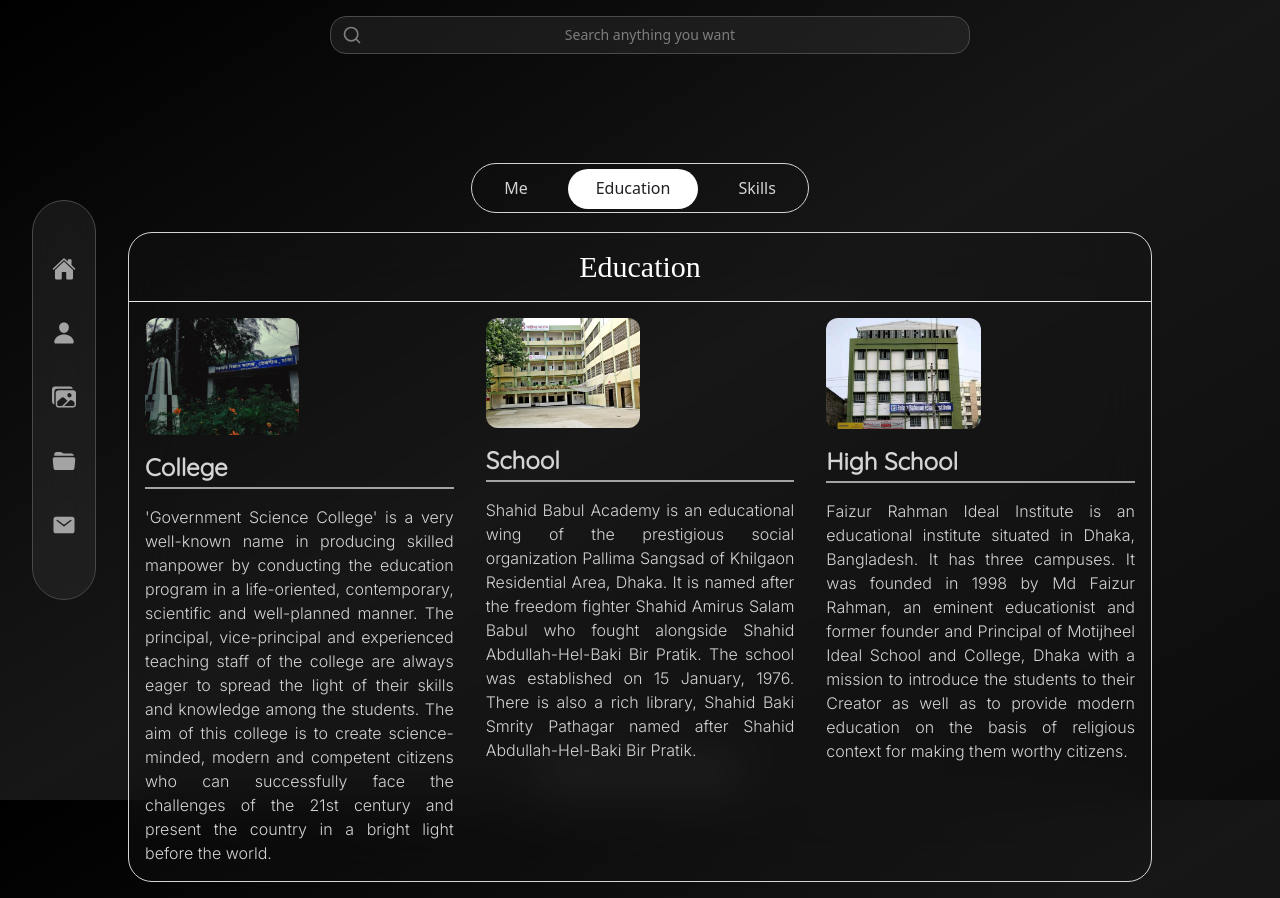
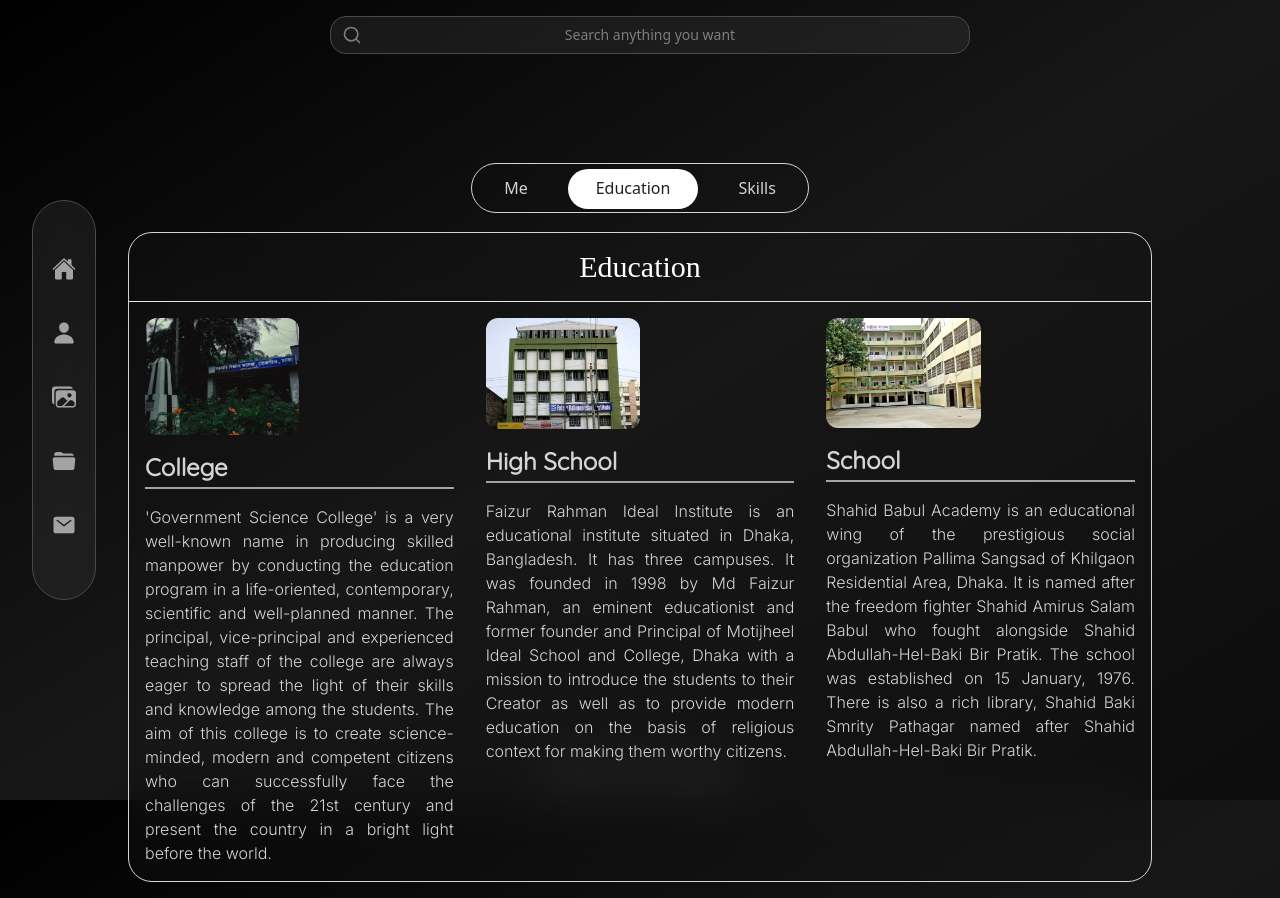
Before and after one commit to lyc-the-malison/susmoy-debnath, a React (Create React App) app: page /About/Education in a window 1280 px wide. Built offline with nearby package versions, Linux system fonts and the light colour scheme; a web font is replaced by a local one.

Commit message:
third commit

```diff
--- a/src/components/About components/Education.js
+++ b/src/components/About components/Education.js
@@ -31,15 +31,15 @@
 
                 </div>
                 <div className='m-4 text-justify lg:w-1/2'>
+                    <img className='rounded-xl mb-4 lg:w-1/2' src="/frii.jpg" alt="" />
+                    <h1 className='text-2xl font-Quicksand font-bold border-b-2 border-neutral-400 pb-1 mb-4'>High School</h1>
+                    <p className='font-Inter'>Faizur Rahman Ideal Institute is an educational institute situated in Dhaka, Bangladesh. It has three campuses. It was founded in 1998 by Md Faizur Rahman, an eminent educationist and former founder and Principal of Motijheel Ideal School and College, Dhaka with a mission to introduce the students to their Creator as well as to provide modern education on the basis of religious context for making them worthy citizens.</p>
+
+                </div>
+                <div className='m-4 text-justify lg:w-1/2'>
                     <img className='rounded-xl mb-4 lg:w-1/2' src="/pallima.jpg" alt="" />
                     <h1 className='text-2xl font-Quicksand font-bold border-b-2 border-neutral-400 pb-1 mb-4'>School</h1>
                     <p className='font-Inter'>Shahid Babul Academy is an educational wing of the prestigious social organization Pallima Sangsad of Khilgaon Residential Area, Dhaka. It is named after the freedom fighter Shahid Amirus Salam Babul who fought alongside Shahid Abdullah-Hel-Baki Bir Pratik. The school was established on 15 January, 1976. There is also a rich library, Shahid Baki Smrity Pathagar named after Shahid Abdullah-Hel-Baki Bir Pratik.</p>
-
-                </div>
-                <div className='m-4 text-justify lg:w-1/2'>
-                    <img className='rounded-xl mb-4 lg:w-1/2' src="/frii.jpg" alt="" />
-                    <h1 className='text-2xl font-Quicksand font-bold border-b-2 border-neutral-400 pb-1 mb-4'>High School</h1>
-                    <p className='font-Inter'>Faizur Rahman Ideal Institute is an educational institute situated in Dhaka, Bangladesh. It has three campuses. It was founded in 1998 by Md Faizur Rahman, an eminent educationist and former founder and Principal of Motijheel Ideal School and College, Dhaka with a mission to introduce the students to their Creator as well as to provide modern education on the basis of religious context for making them worthy citizens.</p>
 
                 </div>
             </motion.div>
```
